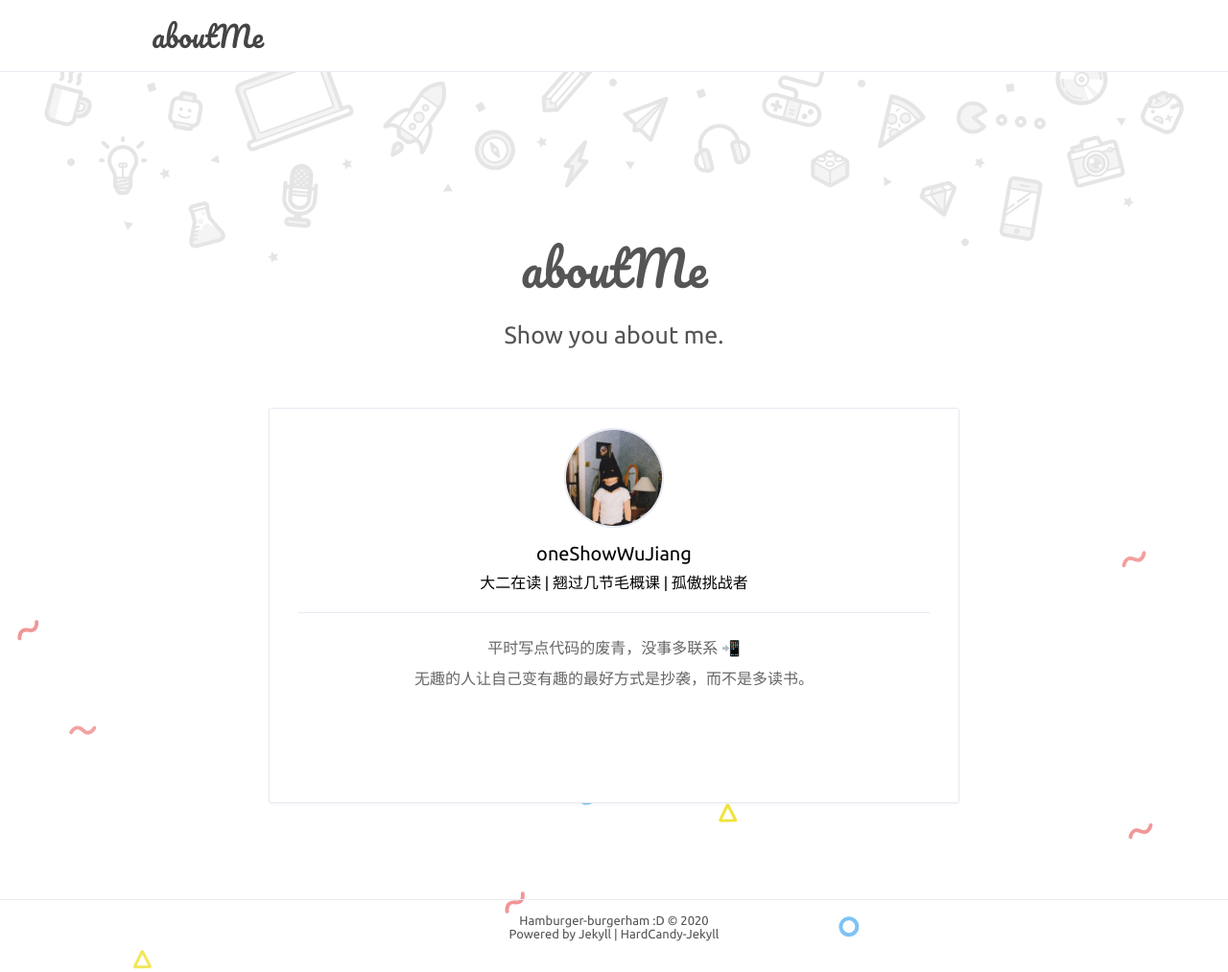
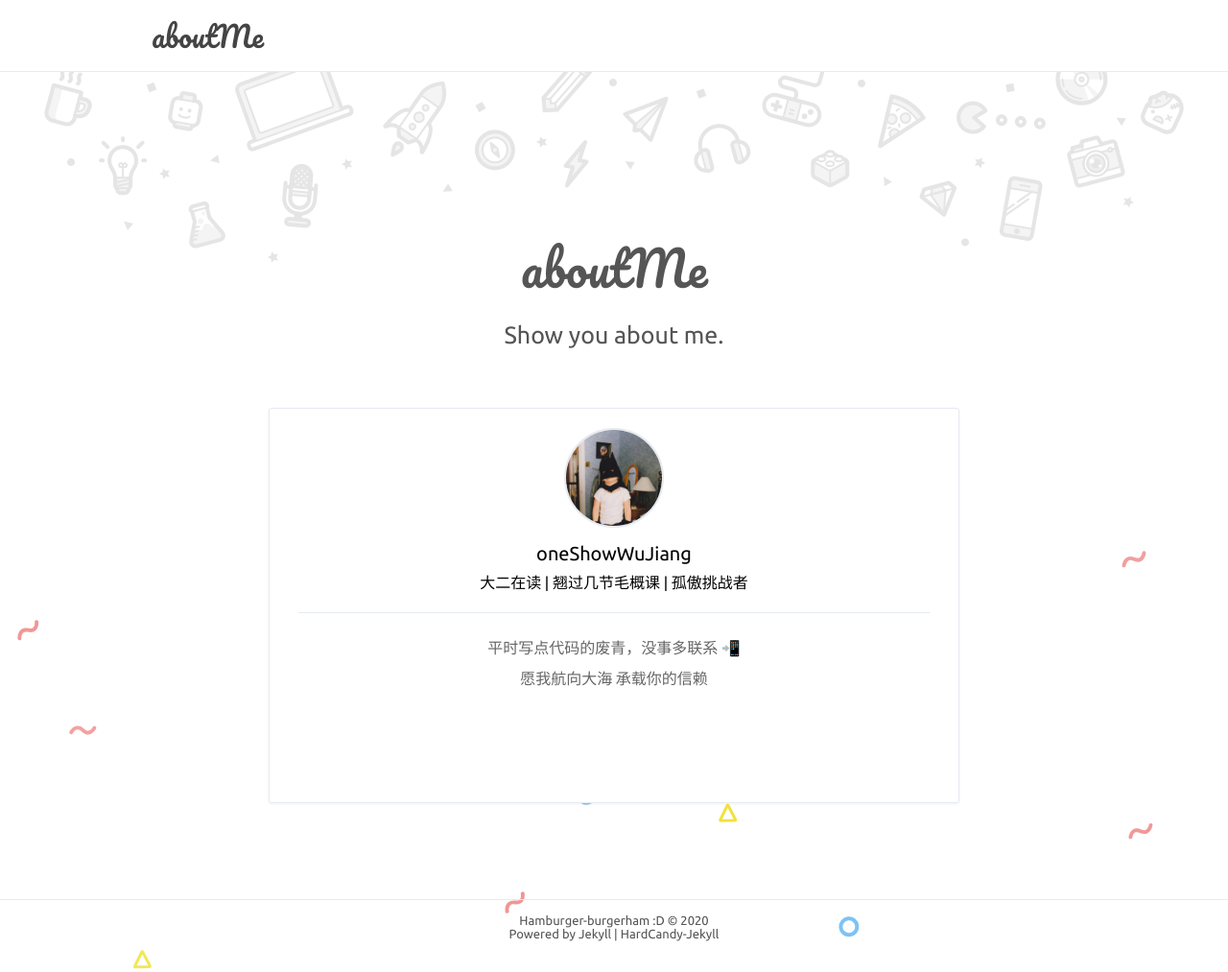
Before and after one commit to hamburgerdog/hamburgerdog.github.io, a Jekyll site: the page built from index.html, in a window 1280 px wide. Shown: the whole page at 96% size. Built offline with Jekyll 4.4.1, drawn with Linux system fonts in a browser that asks for light colours.

Commit message:
修改了签名

```diff
--- a/_config.yml
+++ b/_config.yml
@@ -19,7 +19,7 @@ NickName: 'Hambuger'
 webtitle: 'aboutMe'
 bio: '大二在读 | 翘过几节毛概课 | 孤傲挑战者'
 about: true
-aboutyou: '平时写点代码的废青，没事多联系 📲 <br> 无趣的人让自己变有趣的最好方式是抄袭，而不是多读书。'
+aboutyou: '平时写点代码的废青，没事多联系 📲 <br> 愿我航向大海 承载你的信赖 '
 portraits: '/assets/profile.jpeg' # your portraits image file path
 
 # SNS
```
